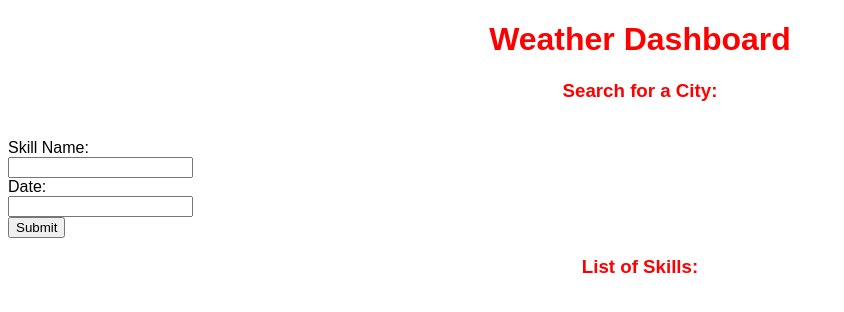
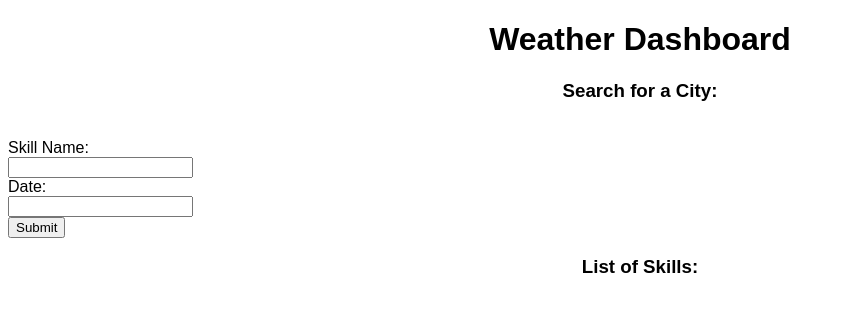
Before and after one commit to sopeethong1/Weather-Dashboard, a plain HTML site: page index.html in a window 1280 px wide. Shown: the whole page, without its empty margins (0-844 px from the left). Drawn offline with nearby package versions, Linux system fonts and the light colour scheme.

Commit message:
added black font

```diff
--- a/Assets/style.css
+++ b/Assets/style.css
@@ -11,7 +11,7 @@ body {
   h6 {
     font-weight: 700;
     text-align: center;
-    color: red
+    color: black;
   }
 
   .byline {
```
